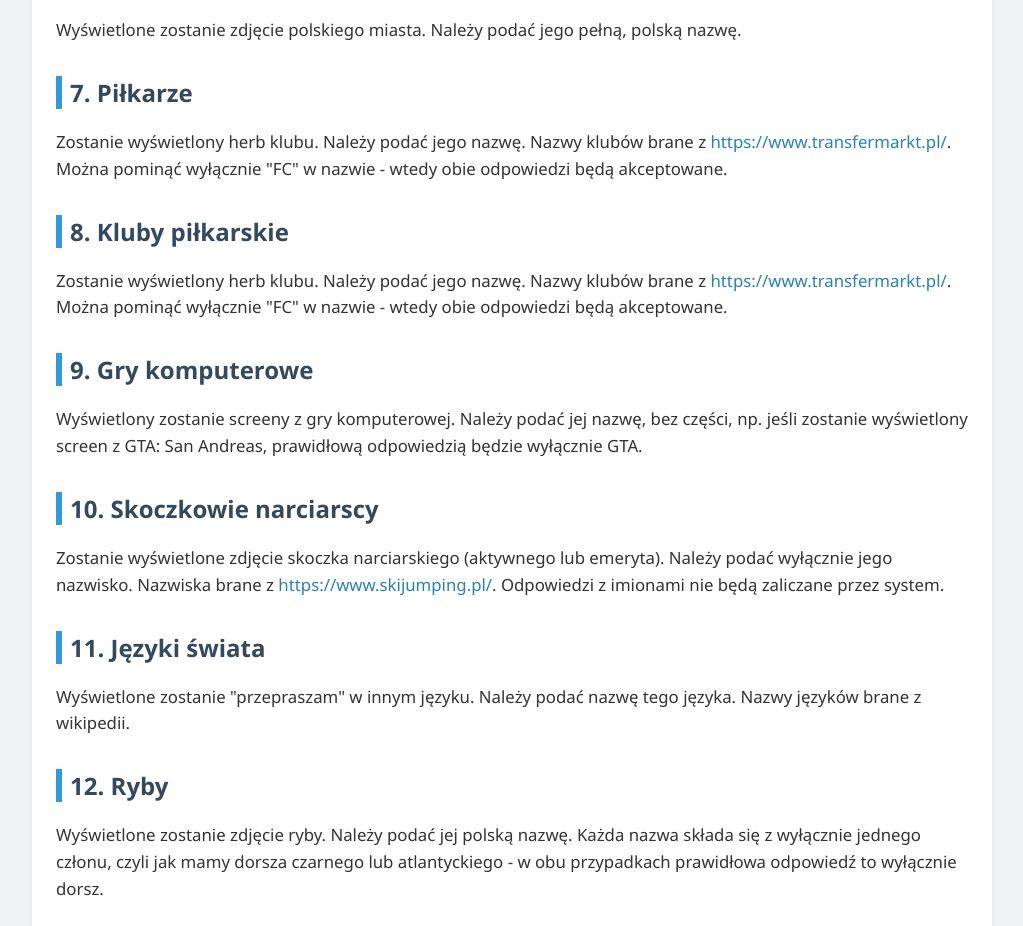
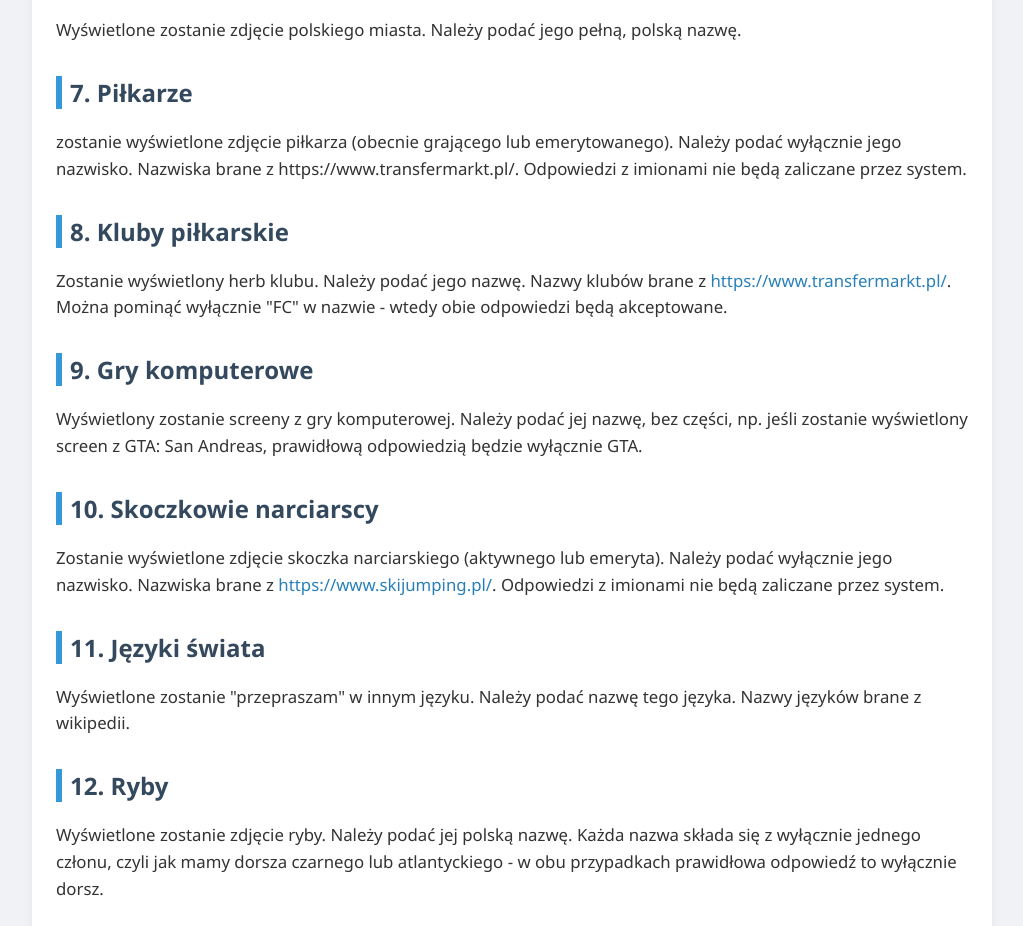
Before and after one commit to JakubDomaradzki/floor_zasady, a plain HTML site: page kategorie.html in a window 1280 px wide. Shown: the part 1047-1973 px from the top of the page, without its empty margins (128-1151 px from the left). Drawn offline with Linux system fonts and the light colour scheme.

Commit message:
Update kategorie.html

```diff
--- a/kategorie.html
+++ b/kategorie.html
@@ -80,7 +80,7 @@
     <p>Wyświetlone zostanie zdjęcie polskiego miasta. Należy podać jego pełną, polską nazwę.</p>
 
     <h2>7. Piłkarze</h2>
-    <p>Zostanie wyświetlony herb klubu. Należy podać jego nazwę. Nazwy klubów brane z <a href="https://www.transfermarkt.pl/" target="_blank">https://www.transfermarkt.pl/</a>. Można pominąć wyłącznie "FC" w nazwie - wtedy obie odpowiedzi będą akceptowane.</p>
+    <p>zostanie wyświetlone zdjęcie piłkarza (obecnie grającego lub emerytowanego). Należy podać wyłącznie jego nazwisko. Nazwiska brane z https://www.transfermarkt.pl/. Odpowiedzi z imionami nie będą zaliczane przez system.</p>
 
     <h2>8. Kluby piłkarskie</h2>
     <p>Zostanie wyświetlony herb klubu. Należy podać jego nazwę. Nazwy klubów brane z <a href="https://www.transfermarkt.pl/" target="_blank">https://www.transfermarkt.pl/</a>. Można pominąć wyłącznie "FC" w nazwie - wtedy obie odpowiedzi będą akceptowane.</p>
```
